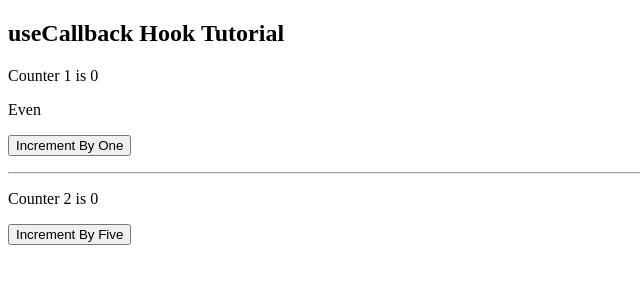
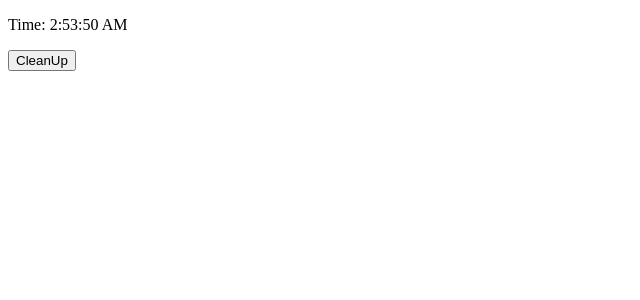
Before and after one commit to mobarak10/react-practice, a React (Create React App) app: page / in a window 1280 px wide. Shown: the top 300 px of the page, without its empty margins (0-640 px from the left). Built offline with nearby package versions, Linux system fonts and the light colour scheme.

Commit message:
class 22 Done practice useRef & forwardRef

```diff
--- a/src/App.js
+++ b/src/App.js
@@ -1,38 +1,12 @@
-import React, { useCallback, useMemo, useState } from 'react';
-import Button from './components/Button';
-import ShowCount from './components/ShowCount';
-import Title from './components/Title';
+import React from 'react';
+// import Form from './components/Form';
+import Time from './components/Time';
 
 export default function App() {
-    const [count1, setCount1] = useState(0);
-    const [count2, setCount2] = useState(0);
-
-    const incrementByOne = useCallback(() => {
-        setCount1((prevState) => prevState + 1);
-    }, []);
-
-    const incrementByFive = useCallback(() => {
-        setCount2((prevState) => prevState + 5);
-    }, []);
-
-    const evenOrOdd = useMemo(() => {
-        let i = 0;
-        while (i < 1000000000) {
-            i += 1;
-        }
-
-        return count1 % 2 === 0;
-    }, [count1]);
-
     return (
         <div className="app">
-            <Title />
-            <ShowCount count={count1} title="Counter 1" />
-            <span>{evenOrOdd ? 'Even' : 'Odd'}</span>
-            <Button handleClick={incrementByOne}>Increment By One</Button>
-            <hr />
-            <ShowCount count={count2} title="Counter 2" />
-            <Button handleClick={incrementByFive}>Increment By Five</Button>
+            {/* <Form /> */}
+            <Time />
         </div>
     );
 }
--- a/src/components/Button.js
+++ /dev/null
@@ -1,15 +0,0 @@
-import React from 'react';
-
-function Button({ handleClick, children }) {
-    console.log(`rendering button ${children}`);
-
-    return (
-        <p>
-            <button type="button" onClick={handleClick}>
-                {children}
-            </button>
-        </p>
-    );
-}
-
-export default React.memo(Button);
--- /dev/null
+++ b/src/components/Form.js
@@ -0,0 +1,16 @@
+import React, { useEffect, useRef } from 'react';
+import Input from './Input';
+
+export default function Form() {
+    const inputRef = useRef(null);
+    useEffect(() => {
+        inputRef.current.focus();
+    });
+    return (
+        <div>
+            <p>
+                <Input ref={inputRef} type="text" placeholder="Enter Something" />
+            </p>
+        </div>
+    );
+}
--- a/src/components/ShowCount.js
+++ /dev/null
@@ -1,13 +0,0 @@
-import React from 'react';
-
-function ShowCount({ count, title }) {
-    console.log(`rendering ${title}`);
-
-    return (
-        <p>
-            {title} is {count}
-        </p>
-    );
-}
-
-export default React.memo(ShowCount);
--- /dev/null
+++ b/src/components/Time.js
@@ -0,0 +1,28 @@
+import React, { useEffect, useRef, useState } from 'react';
+
+export default function Time() {
+    const [date, setDate] = useState(new Date());
+    const buttonRef = useRef();
+
+    const tick = () => {
+        setDate(new Date());
+    };
+
+    useEffect(() => {
+        buttonRef.current = setInterval(tick, 1000);
+
+        // stop timer when component is unmount
+        return () => {
+            clearInterval(buttonRef.current);
+        };
+    });
+
+    return (
+        <div>
+            <p>Time: {date.toLocaleTimeString()}</p>
+            <button type="button" onClick={() => clearInterval(buttonRef.current)}>
+                CleanUp
+            </button>
+        </div>
+    );
+}
--- a/src/components/Title.js
+++ /dev/null
@@ -1,9 +0,0 @@
-import React from 'react';
-
-function Title() {
-    console.log('rendering title...');
-
-    return <h2>useCallback Hook Tutorial</h2>;
-}
-
-export default React.memo(Title);
```
Also changed, not shown: src/components/Input.js (added, +9 -0 lines).
